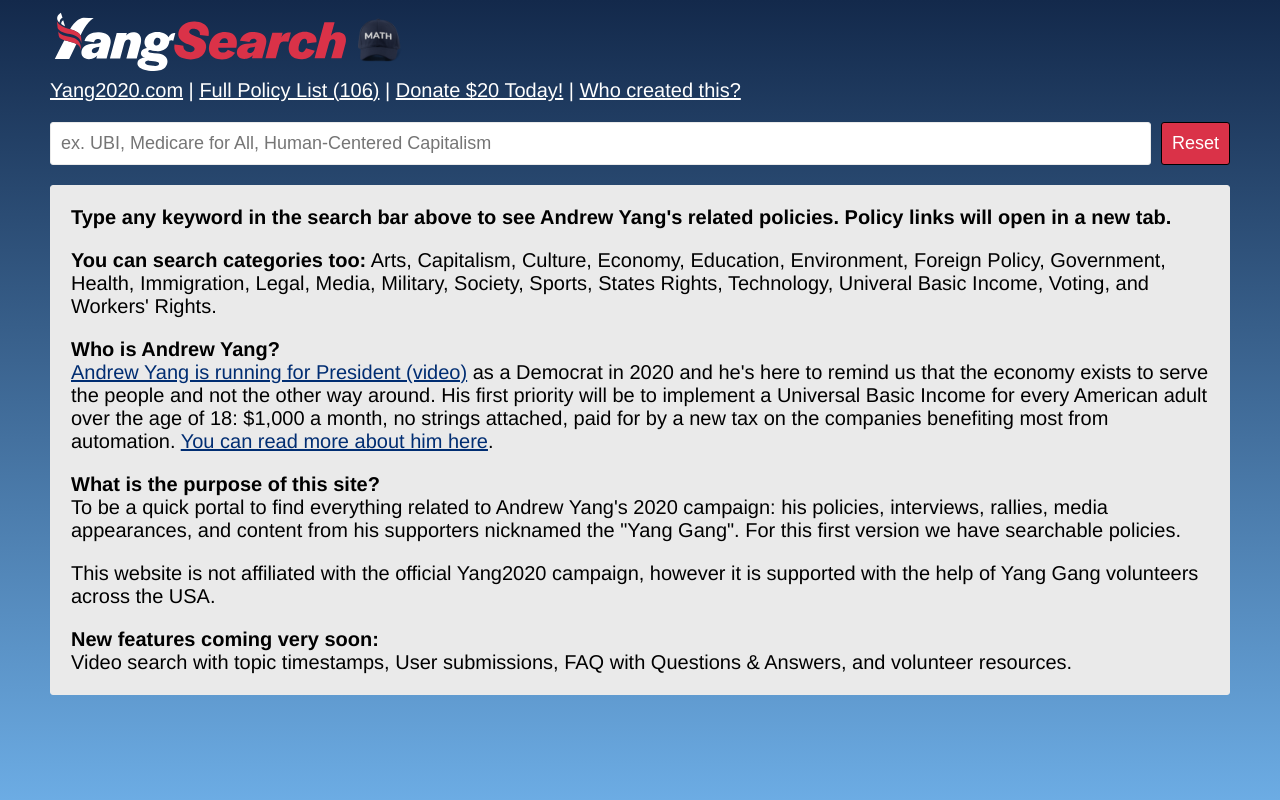
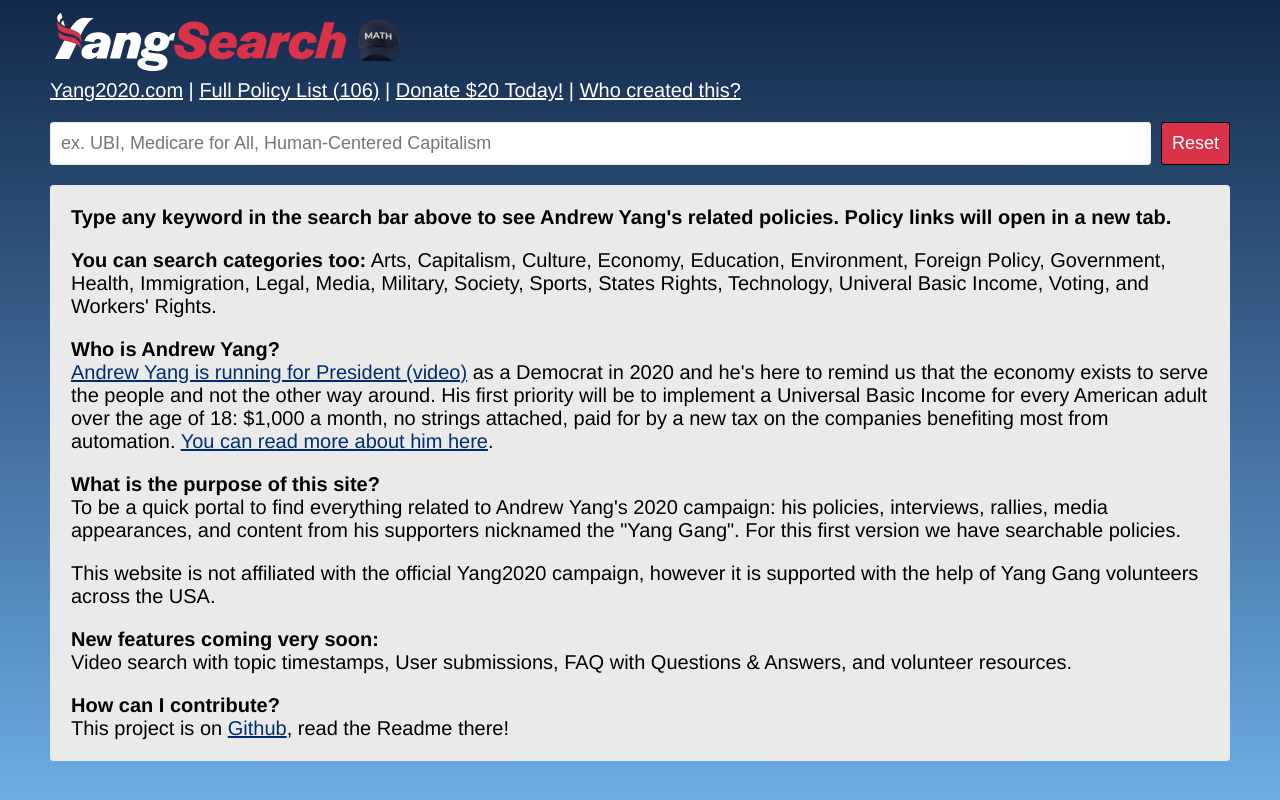
Before and after one commit to alacritythief/YangSearch, a React (Create React App) app: page / in a window 1280 px wide. Built offline with nearby package versions, Linux system fonts and the light colour scheme.

Commit message:
updated blurb

```diff
--- a/src/components/PolicyResults/PolicyResults.js
+++ b/src/components/PolicyResults/PolicyResults.js
@@ -69,6 +69,11 @@
           <p>
             <strong>New features coming very soon:</strong><br/> Video search with topic timestamps, User submissions, FAQ with Questions &amp; Answers, and volunteer resources.
           </p>
+          <p>
+            <strong>How can I contribute?</strong><br/>
+            This project is on <a href="https://github.com/alacritythief/YangSearch/"rel="noopener noreferrer" target="_blank">Github</a>,
+            read the Readme there!
+          </p>
         </PolicyResultsContainer>
       )
     } else {
```
